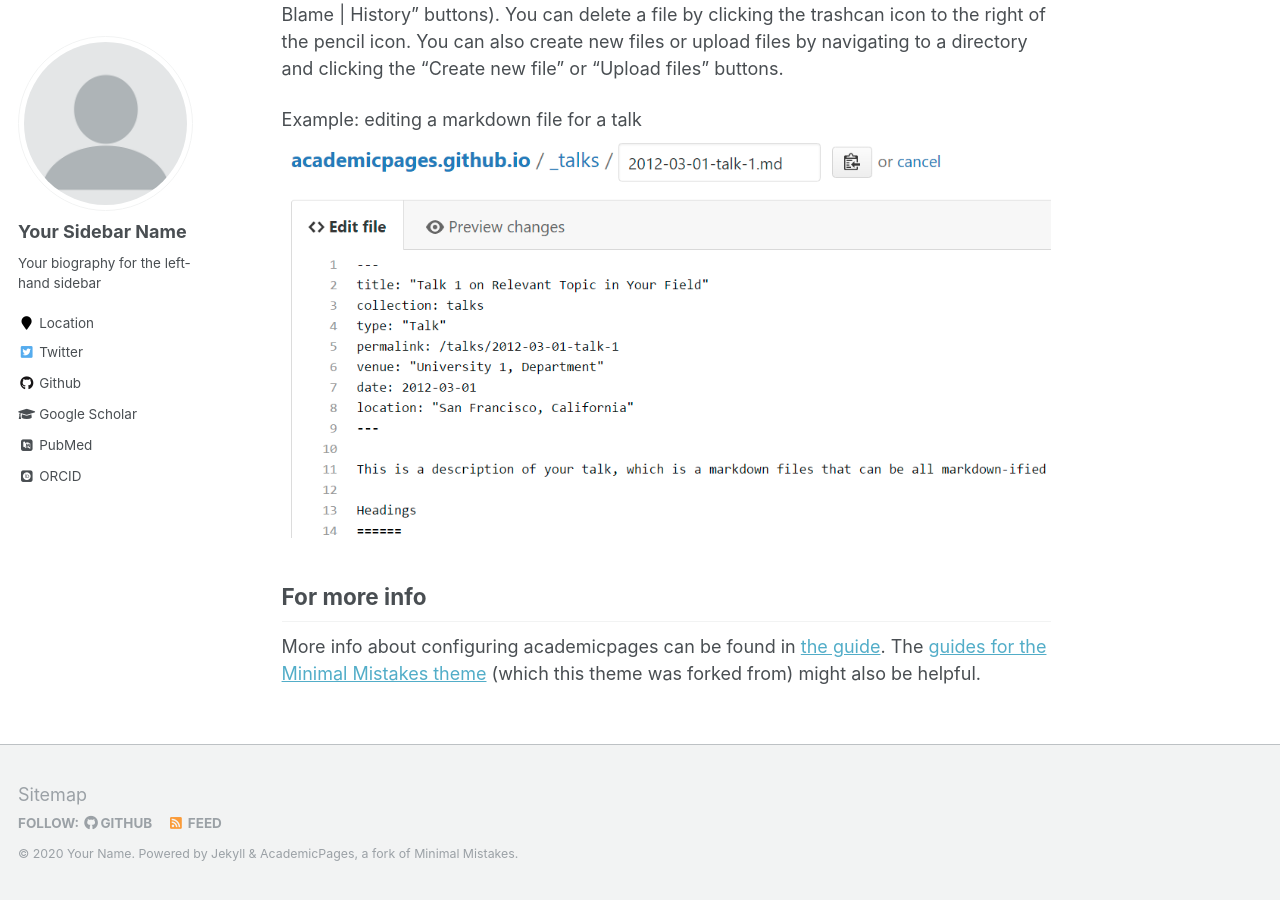
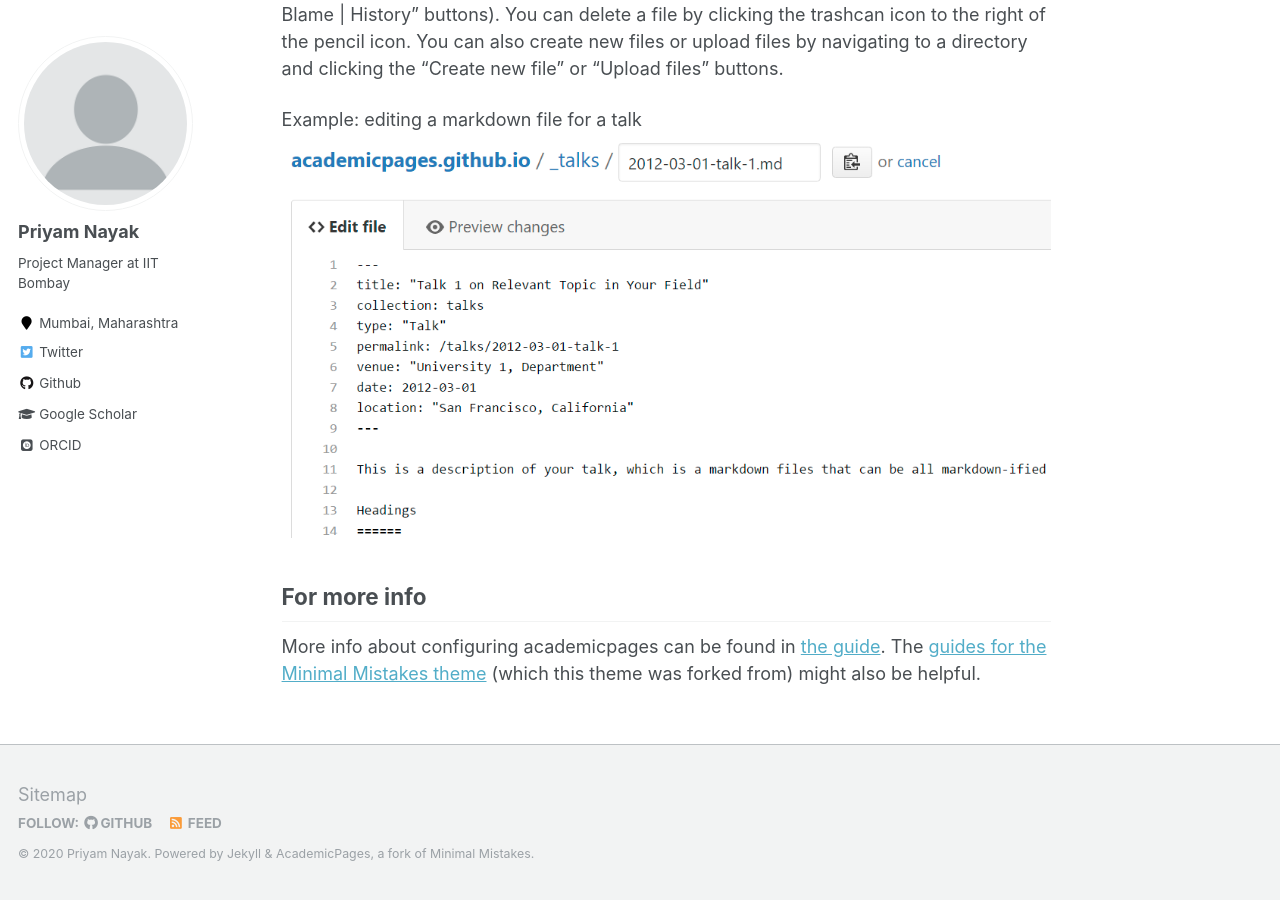
Before and after one commit to nayakpriyam/nayakpriyam.github.io, a Jekyll site: the page built from _pages/about.md, in a window 1280 px wide and 900 px high, scrolled down 2463 px. Built offline with Jekyll 4.4.1, drawn with Linux system fonts in a browser that asks for light colours; some web fonts are replaced; some of the changed text lies outside the part shown.

Commit message:
Updated Config file

```diff
--- a/_config.yml
+++ b/_config.yml
@@ -7,13 +7,13 @@
 
 # Site Settings
 locale                   : "en-US"
-title                    : "Your Name / Site Title"
+title                    : "Priyam Nayak"
 title_separator          : "-"
-name                     : &name "Your Name"
-description              : &description "personal description"
-url                      : https://academicpages.github.io # the base hostname & protocol for your site e.g. "https://mmistakes.github.io"
+name                     : &name "Priyam Nayak"
+description              : &description "Project Manager, IIT Bombay"
+url                      : https://nayakpriyam.github.io # the base hostname & protocol for your site e.g. "https://mmistakes.github.io"
 baseurl                  : "" # the subpath of your site, e.g. "/blog"
-repository               : "academicpages/academicpages.github.io"
+repository               : "nayakpriyam.github.io"
 teaser                   :  # filename of teaser fallback teaser image placed in /images/, .e.g. "500x300.png"
 breadcrumbs              : false # true, false (default)
 words_per_minute         : 160
@@ -80,13 +80,13 @@ analytics:
 
 # Site Author
 author:
-  name             : "Your Sidebar Name"
+  name             : "Priyam Nayak"
   avatar           : "profile.png"
-  bio              : "Your biography for the left-hand sidebar"
-  location         : "Location"
+  bio              : "Project Manager at IIT Bombay"
+  location         : "Mumbai, Maharashtra"
   employer         :
-  pubmed           : "https://www.ncbi.nlm.nih.gov/pubmed/?term=john+snow"
-  googlescholar    : "http://yourfullgooglescholarurl.com"
+  pubmed           : #"https://www.ncbi.nlm.nih.gov/pubmed/?term=john+snow"
+  googlescholar    : "https://scholar.google.co.in/citations?user=F2lEtUcAAAAJ&hl=en"
   email            :
   researchgate     :  # example: "https://www.researchgate.net/profile/yourprofile"
   uri              :
@@ -96,20 +96,20 @@ author:
   flickr           :
   facebook         :
   foursquare       :
-  github           : "academicpages"
+  github           : "nayakpriyam"
   google_plus      :
   keybase          :
   instagram        :
   impactstory      : #"https://profiles.impactstory.org/u/xxxx-xxxx-xxxx-xxxx"
   lastfm           :
   linkedin         :
-  orcid            : "http://orcid.org/yourorcidurl"
+  orcid            : "http://orcid.org/0000-0003-3144-9137"
   pinterest        :
   soundcloud       :
   stackoverflow    : # http://stackoverflow.com/users/123456/username
   steam            :
   tumblr           :
-  twitter          : "replacethistwitterhandle"
+  twitter          : "Priyam_Nayak"
   vine             :
   weibo            :
   xing             :
```
